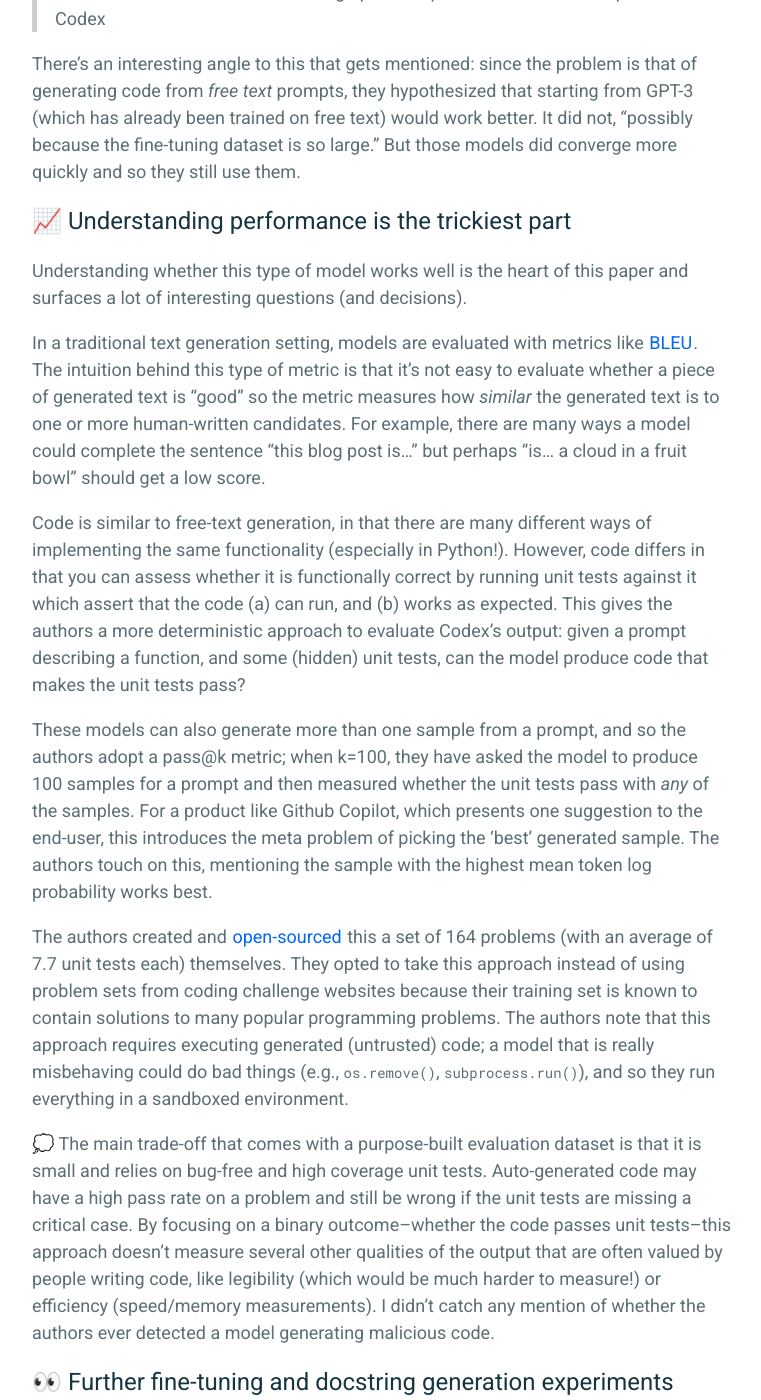
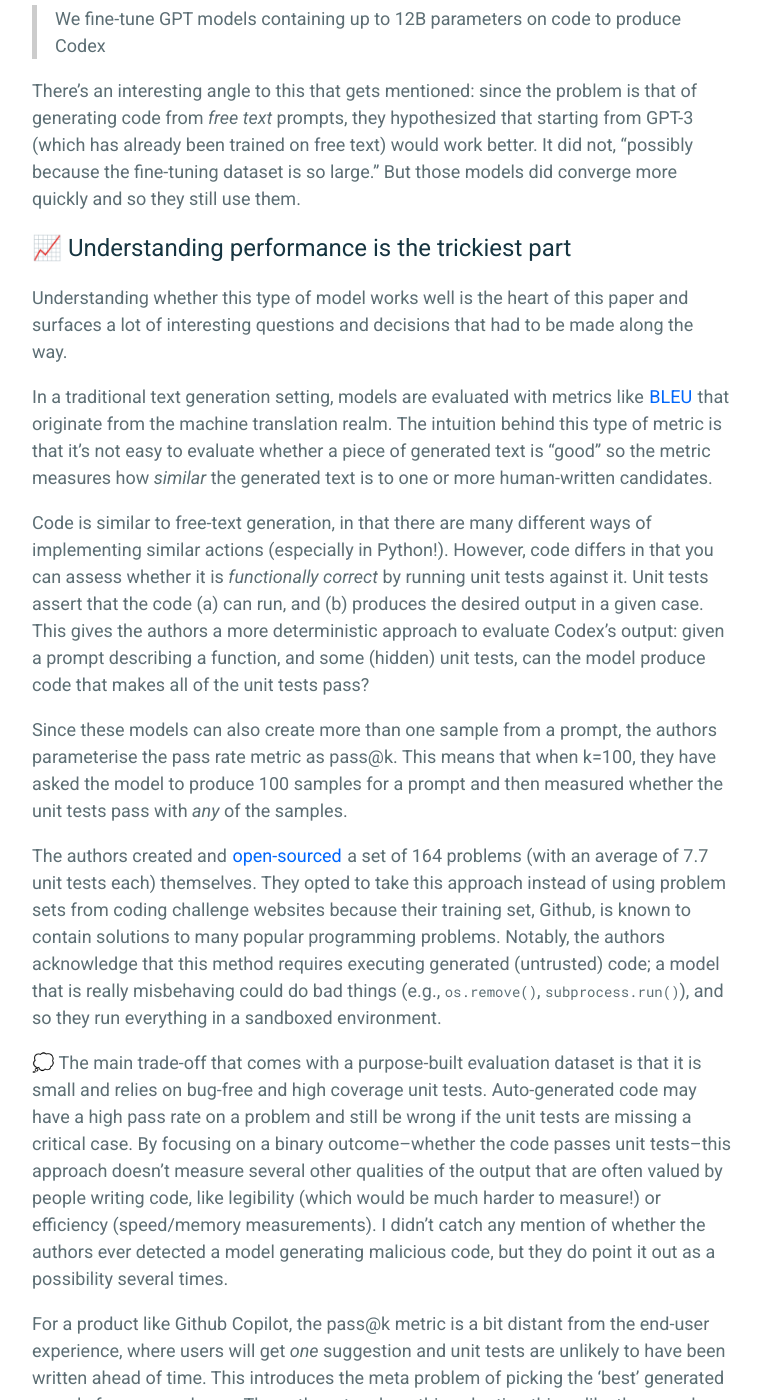
Before and after one commit to nlathia/nlathia.github.io, a Jekyll site: the page built from _posts/2022-10-20-Code-generation.md, in a window 1280 px wide and 1400 px high, scrolled down 1615 px. Shown: the whole window, without its empty margins (258-1019 px from the left). Built offline with Jekyll 4.4.1, drawn with Linux system fonts in a browser that asks for light colours; some of the changed text lies outside the part shown.

Commit message:
Add edits

```diff
--- a/_posts/2022-10-20-Code-generation.md
+++ b/_posts/2022-10-20-Code-generation.md
@@ -7,7 +7,7 @@
 
 I recently read [Evaluating Large Language Models Trained on Code](https://arxiv.org/pdf/2107.03374.pdf), a paper that describes the research that lead to Open AI's [Codex](https://openai.com/blog/openai-codex/), which powers [Github Copilot](https://github.com/features/copilot).
 
-The paper covers a lot of the classical things that go into the end-to-end process of building an AI-powered system--ranging from collecting a dataset through to designings ways to understand how well the model performs--with a focus on generating code from a user's prompt.
+ Codex's overarching goal is to be a system that can generate code from a user's prompt. To get there, the paper covers a lot of the classical things that go into the end-to-end process of building an AI-powered system--ranging from collecting a dataset through to designing ways to understand how well the model performs.
 
 This post is a collection of the notes I took while reading it, with a few reflections (💭) interspersed throughout.
 
@@ -21,7 +21,7 @@
 
 The dataset was filtered using an interesting set of heuristics. Files that had a long average or maximum line length were thrown out, as were files with a "small percentage" of alphanumeric characters. Finally, files "which were likely auto-generated" were discarded too, although they don't describe how they determine this. The filtering step removed 20 GB of data from the initial 179 GB.
 
-💭 There is no mention of whether they considered additional signals that could be sourced from Github. For example, Github has social network-like signals (users have followers, repositories have dependency graphs) and engagement-like signals (repositories have contributors, stars, watchers, and forks). Outside of Github, there are datasets that capture usage of open-source libraries. And finally, the code itself could be inspected further: there are static analysis tools that can be used to asses indicators of code quality, scan for vulnerabilities, or perhaps even detect whether some code is Python 2 or Python 3. Some of these _might_ be useful to further assess whether code is "good enough" to be included, but I also imagine that being very harsh here could severely limit the size of the data and discard a number of common functions that everyone writes--which is what models like Codex implicitly aim to do.
+💭 There is no mention of whether they considered additional signals that could be sourced from Github. For example, Github has social network-like signals (users have followers, repositories have dependency graphs) and engagement-like signals (repositories have contributors, stars, watchers, and forks). Outside of Github, there are datasets that capture usage (installations) of open-source Python libraries. And finally, the code itself could be inspected further: there are static analysis tools that can be used to asses indicators of code quality, scan for vulnerabilities, or perhaps even detect whether code is Python 2 or Python 3. Some of these additional signals _might_ be useful to further assess whether code is "good enough" to be in- or excluded, but I also imagine that being very harsh here could severely limit the size of the data and discard a number of common functions that everyone writes--which is what models like Codex implicitly aim to do.
 
 ## 🤖 Codex is a fine tuned GPT model
 
@@ -33,23 +33,25 @@
 
 ## 📈 Understanding performance is the trickiest part
 
-Understanding whether this type of model works well is the heart of this paper and surfaces a lot of interesting questions (and decisions).
+Understanding whether this type of model works well is the heart of this paper and surfaces a lot of interesting questions and decisions that had to be made along the way.
 
-In a traditional text generation setting, models are evaluated with metrics like [BLEU](https://en.wikipedia.org/wiki/BLEU). The intuition behind this type of metric is that it's not easy to evaluate whether a piece of generated text is "good" so the metric measures how _similar_ the generated text is to one or more human-written candidates. For example, there are many ways a model could complete the sentence "this blog post is..."  but perhaps "is... a cloud in a fruit bowl" should get a low score.
+In a traditional text generation setting, models are evaluated with metrics like [BLEU](https://en.wikipedia.org/wiki/BLEU) that originate from the machine translation realm. The intuition behind this type of metric is that it's not easy to evaluate whether a piece of generated text is "good" so the metric measures how _similar_ the generated text is to one or more human-written candidates.
 
-Code is similar to free-text generation, in that there are many different ways of implementing the same functionality (especially in Python!). However, code differs in that you can assess whether it is functionally correct by running unit tests against it which assert that the code (a) can run, and (b) works as expected. This gives the authors a more deterministic approach to evaluate Codex's output: given a prompt describing a function, and some (hidden) unit tests, can the model produce code that makes the unit tests pass?
+Code is similar to free-text generation, in that there are many different ways of implementing similar actions (especially in Python!). However, code differs in that you can assess whether it is _functionally correct_ by running unit tests against it. Unit tests assert that the code (a) can run, and (b) produces the desired output in a given case. This gives the authors a more deterministic approach to evaluate Codex's output: given a prompt describing a function, and some (hidden) unit tests, can the model produce code that makes all of the unit tests pass?
 
-These models can also generate more than one sample from a prompt, and so the authors adopt a pass@k metric; when k=100, they have asked the model to produce 100 samples for a prompt and then measured whether the unit tests pass with _any_ of the samples. For a product like Github Copilot, which presents one suggestion to the end-user, this introduces the meta problem of picking the 'best' generated sample. The authors touch on this, mentioning the sample with the highest mean token log probability works best.
+Since these models can also create more than one sample from a prompt, the authors parameterise the pass rate metric as pass@k. This means that when k=100, they have asked the model to produce 100 samples for a prompt and then measured whether the unit tests pass with _any_ of the samples.
 
-The authors created and [open-sourced](https://github.com/openai/human-eval) this a set of 164 problems (with an average of 7.7 unit tests each) themselves. They opted to take this approach instead of using problem sets from coding challenge websites because their training set is known to contain solutions to many popular programming problems. The authors note that this approach requires executing generated (untrusted) code; a model that is really misbehaving could do bad things (e.g., `os.remove()`, `subprocess.run()`), and so they run everything in a sandboxed environment.
+The authors created and [open-sourced](https://github.com/openai/human-eval) a set of 164 problems (with an average of 7.7 unit tests each) themselves. They opted to take this approach instead of using problem sets from coding challenge websites because their training set, Github, is known to contain solutions to many popular programming problems. Notably, the authors acknowledge that this method requires executing generated (untrusted) code; a model that is really misbehaving could do bad things (e.g., `os.remove()`, `subprocess.run()`), and so they run everything in a sandboxed environment.
 
-💭 The main trade-off that comes with a purpose-built evaluation dataset is that it is small and relies on bug-free and high coverage unit tests. Auto-generated code may have a high pass rate on a problem and still be wrong if the unit tests are missing a critical case. By focusing on a binary outcome--whether the code passes unit tests--this approach doesn't measure several other qualities of the output that are often valued by people writing code, like legibility (which would be much harder to measure!) or efficiency (speed/memory measurements). I didn't catch any mention of whether the authors ever detected a model generating malicious code.
+💭 The main trade-off that comes with a purpose-built evaluation dataset is that it is small and relies on bug-free and high coverage unit tests. Auto-generated code may have a high pass rate on a problem and still be wrong if the unit tests are missing a critical case. By focusing on a binary outcome--whether the code passes unit tests--this approach doesn't measure several other qualities of the output that are often valued by people writing code, like legibility (which would be much harder to measure!) or efficiency (speed/memory measurements). I didn't catch any mention of whether the authors ever detected a model generating malicious code, but they do point it out as a possibility several times.
+
+For a product like Github Copilot, the pass@k metric is a bit distant from the end-user experience, where users will get _one_ suggestion and unit tests are unlikely to have been written ahead of time. This introduces the meta problem of picking the 'best' generated sample from several runs. The authors touch on this, adopting things like the sample with the highest mean token log probability.
 
 ## 👀 Further fine-tuning and docstring generation experiments
 
 While Codex is just trained with the Github data, a second set of models are further trained with data
 
-> from competitive programming websites and from repositories with continuous inte- gration [...] We call the supervised fine-tuned models Codex-S, and show that they produce consistent gains across model size.
+> from competitive programming websites and from repositories with continuous integration [...] We call the supervised fine-tuned models Codex-S, and show that they produce consistent gains across model size.
 
 The former adds an extra 10,000 problems, the latter (deriving unit tests by profiling integration tests in open source repositories) adds a an additional 40,000 problems. Notably, the authors used the base Codex model to vett the problems that were collected from these two new sources:
 
@@ -75,10 +77,10 @@
 * Codex imports packages at different rates, which could advantage some package authors over others;
 * Codex can produce vulnerable or misaligned code
 
-💭 Unpacking all of this goes beyond the time I'm going to dedicate to this blog post. There seem to be some things that could be dealt with in post-processing steps (e.g. discarding suggestions that are syntactically incorrect or detecting suggestions with vulnerable code), while others require revisiting the training set altogether (e.g., filtering out racist comments!). The paper states that "qualified operators should review [Codex's] generations before executing or trusting them" and "we consider any sensitive data present in the training data to have already been compromised" which reads a bit like a [CYA](https://en.wikipedia.org/wiki/Cover_your_ass).
+💭 Unpacking all of this goes beyond the time I'm going to dedicate to this blog post; there are _a lot_ of claims with important repercussions. There seem to be some things that could be dealt with in post-processing steps (e.g. discarding suggestions that are syntactically incorrect or detecting suggestions with vulnerable code), while others could require revisiting the training set altogether (e.g., filtering out racist comments!). The paper states that "qualified operators should review [Codex's] generations before executing or trusting them" and "we consider any sensitive data present in the training data to have already been compromised" which reads a bit like a [CYA](https://en.wikipedia.org/wiki/Cover_your_ass).
 
 ## ⏩ Conclusions
 
-There are a lot of fascinating questions, decisions, and methods in this paper--the crux of it is (as per the paper's title) being about how to measure whether code generation works. Each of these presents several ideas and directions for how these types of models could be improved.
+There are a lot of fascinating questions, decisions, and methods in this paper--the crux of it is (as per the paper's title) being about how to measure whether code generation works. Each of the paper's sections presents several ideas and directions for how these types of models could be improved and point to a ton of related work in this field.
 
-Since this paper, OpenAI's [API](https://openai.com/blog/openai-codex/), and Github's [Copilot](https://github.com/features/copilot) have been released, I've heard Engineers speak very highly of code suggestions, [follow up studies](https://github.blog/2022-09-07-research-quantifying-github-copilots-impact-on-developer-productivity-and-happiness/) show increases in perceived productivity and happiness, and other companies have trained their own models. Yet, lurking in the background, is the discussion of whether this type of system [does](https://githubcopilotinvestigation.com/) or [does not](https://felixreda.eu/2021/07/github-copilot-is-not-infringing-your-copyright) infringe on open source developer's copyright. I'm sure there's more to come in this space!
+Since this paper, OpenAI's [API](https://openai.com/blog/openai-codex/), and Github's [Copilot](https://github.com/features/copilot) have been released, I've heard Engineers speak very highly of code suggestions, and [follow up studies](https://github.blog/2022-09-07-research-quantifying-github-copilots-impact-on-developer-productivity-and-happiness/) show increases in perceived productivity and happiness. Other companies have trained and released their own models--I'm sure that there is more to come in this space. Yet, lurking in the background, is the discussion of whether this type of system [does](https://githubcopilotinvestigation.com/) or [does not](https://felixreda.eu/2021/07/github-copilot-is-not-infringing-your-copyright) infringe on open source developer's copyright.
```
